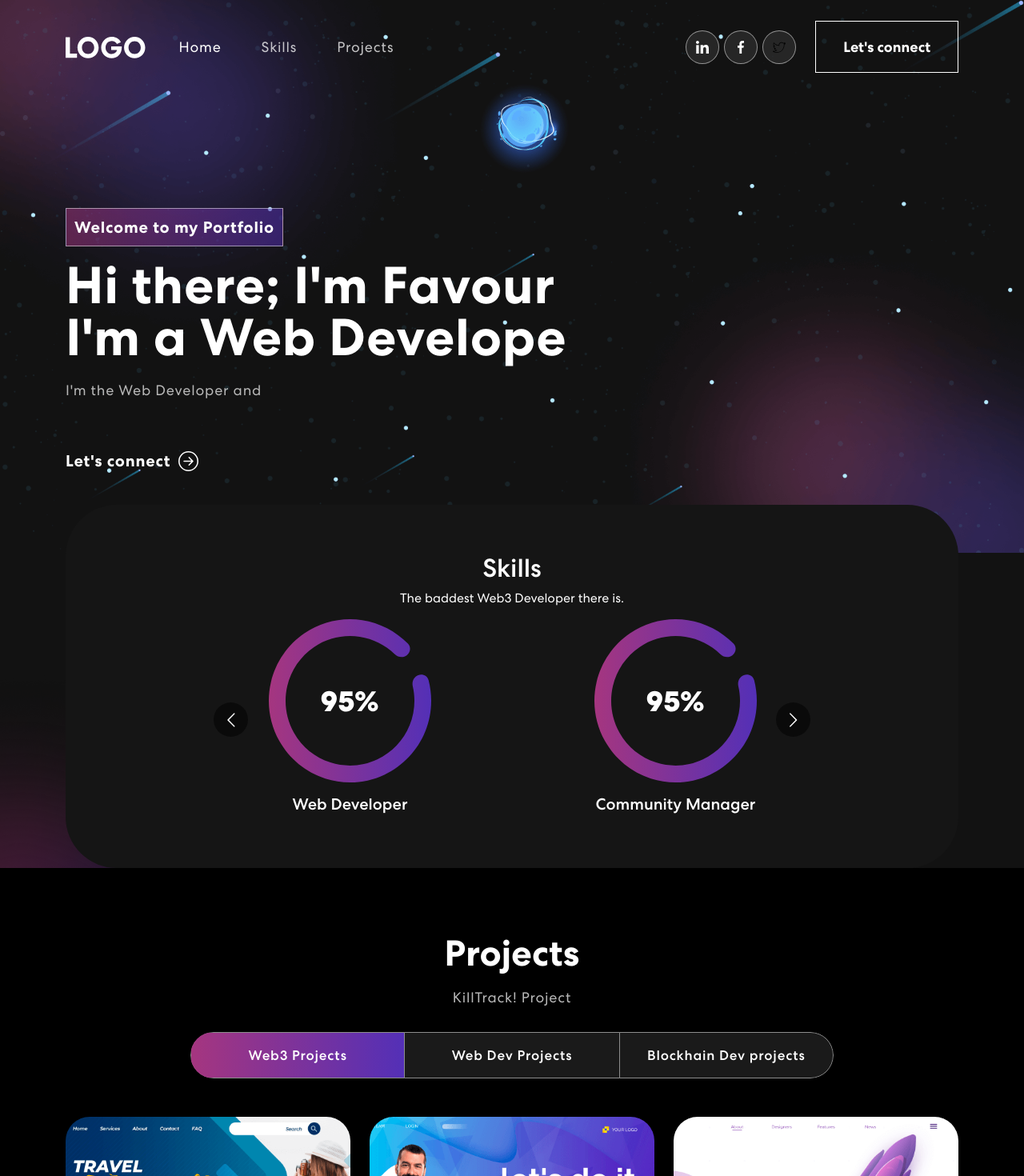
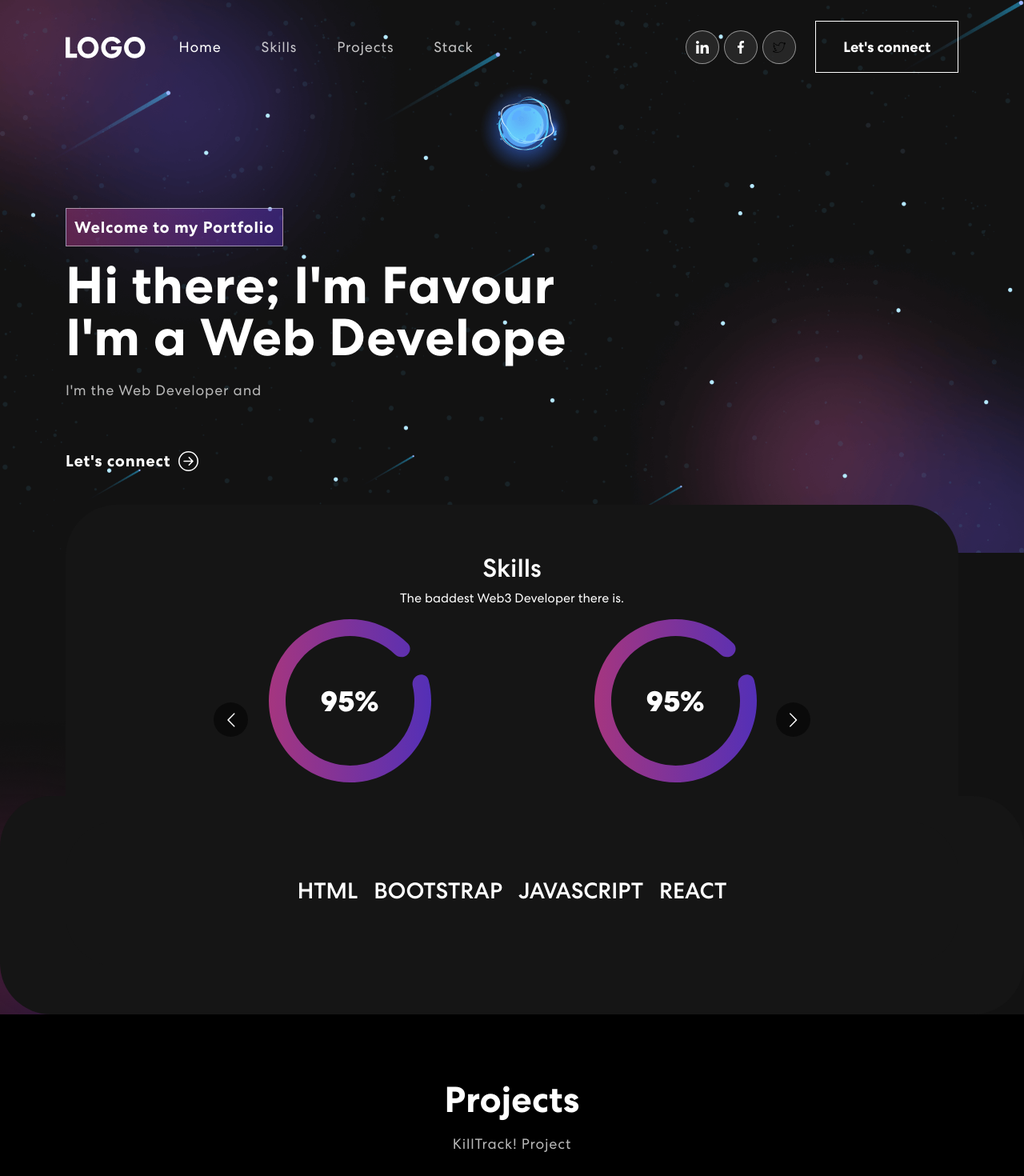
Before and after one commit to Niklauzi/myportfolio, a React (Create React App) app: page / in a window 1280 px wide. Shown: the top 1470 px of the page at 80% size. Built offline with nearby package versions, Linux system fonts and the light colour scheme.

Commit message:
Adding the Stack components

```diff
--- a/package.json
+++ b/package.json
@@ -19,6 +19,7 @@
     "react-multi-carousel": "^2.8.3",
     "react-on-screen": "^2.1.1",
     "react-scripts": "5.0.1",
+    "tachyons": "^4.12.0",
     "web-vitals": "^2.1.4"
   },
   "scripts": {
--- a/src/App.css
+++ b/src/App.css
@@ -340,13 +340,41 @@ nav.navbar .navbar-toggler[aria-expanded="true"] .navbar-toggler-icon {
   z-index: -4;
 }
 
-/************ Projects Css ************/
+/************ Projects  and Stack Css ************/
 .project {
   padding: 80px 0;
   position: relative;
   background-color: black;
 }
-.project h2 {
+
+.stack {
+
+  padding: 80px 0;
+  display: flex;
+  justify-content: center;
+  border-radius: 20%;
+  -webkit-border-radius: 20%;
+  -moz-border-radius: 20%;
+  -ms-border-radius: 20%;
+  -o-border-radius: 20%;
+  position: relative;
+  background: #151515;
+  border-radius: 64px;
+  text-align: center;
+  padding: 60px 50px;
+  margin-top: -90px;
+}
+
+.stack span {
+  font-size: large;
+  font-weight: 400;
+  padding: 10px;
+
+}
+
+
+
+.project h2, .stack h2 {
 	font-size: 45px;
 	font-weight: 700;
   text-align: center;
--- a/src/App.js
+++ b/src/App.js
@@ -7,6 +7,7 @@ import Contact from './Components/Contact';
 import Footer from './Components/Footer';
 import './App.css';
 import "bootstrap/dist/css/bootstrap.min.css";
+import Stack from './Components/Stack';
 
 
 function App() {
@@ -15,6 +16,7 @@ function App() {
      <NavBar />
      <Banner />
      <Skills />
+     <Stack />
      <Projects />
      <Contact />
      <Footer />
--- a/src/Components/NavBar.js
+++ b/src/Components/NavBar.js
@@ -68,6 +68,17 @@ export const NavBar = () => {
                 >
                   Projects
                 </Nav.Link>
+                <Nav.Link
+                  href="#stack"
+                  className={
+                    activeLink === "project"
+                      ? "active navbar-link"
+                      : "navbar-link"
+                  }
+                  onClick={() => onUpdateActiveLink("home")}
+                >
+                  Stack
+                </Nav.Link>
               </Nav>
               <span className="navbar-text">
                 <div className="social-icon">
--- /dev/null
+++ b/src/Components/Stack.js
@@ -0,0 +1,30 @@
+
+import { Container, Row, Col } from 'react-bootstrap';
+
+
+const Stack = () => {
+
+
+
+
+    return (
+      <section className="stack sc" id="stack">
+        <Container>
+          <Row>
+            <Col size={12}>
+              <h2>Stack</h2>
+              <div className="stack sp">
+                <span><h3>HTML</h3></span>
+                <span><h3>BOOTSTRAP</h3></span>
+                <span><h3>JAVASCRIPT</h3></span>
+                <span><h3>REACT</h3></span>
+              </div>
+            </Col>
+          </Row>
+        </Container>
+      </section>
+    );
+}
+
+
+export default Stack;
```
Also changed, not shown: 1 other file (tests, documents, lock files or other folders).
